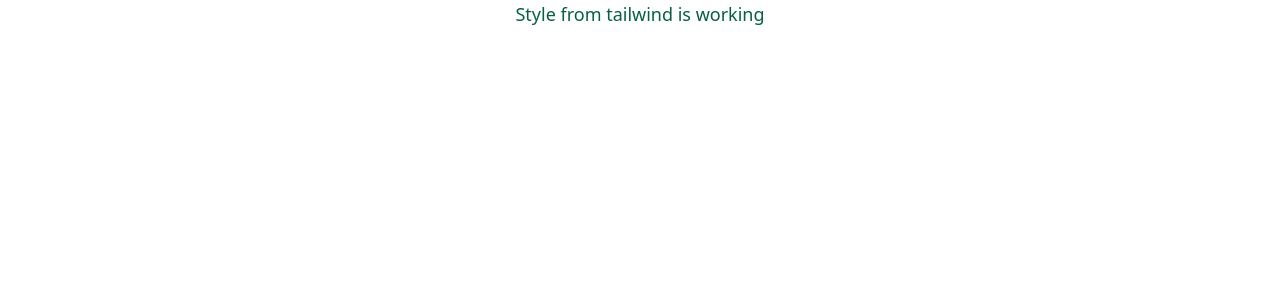
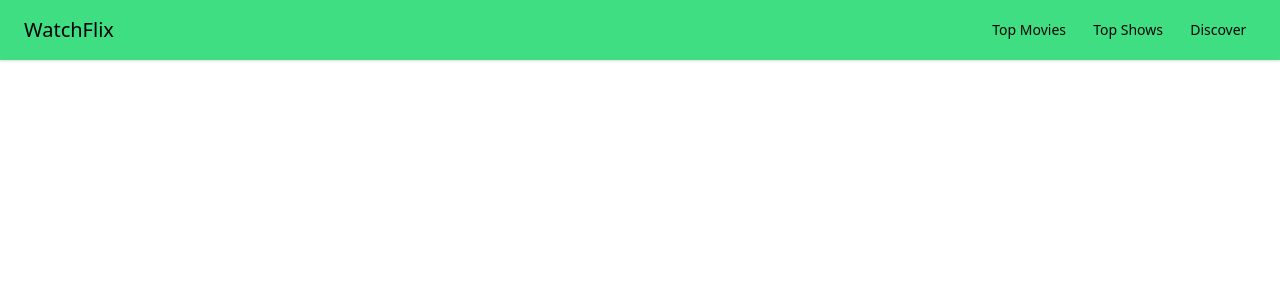
Before and after one commit to thoughtlessmind/watchflix, an Angular app: page / in a window 1280 px wide. Shown: the top 300 px of the page. Built offline with nearby package versions, Linux system fonts and the light colour scheme.

Commit message:
header added

```diff
--- a/src/app/app.component.html
+++ b/src/app/app.component.html
@@ -1,4 +1 @@
-<p class="text-center font-medium text-lg text-green-800">
-  Style from tailwind is working
-
-</p>
+<app-header></app-header>
--- a/src/app/app.module.ts
+++ b/src/app/app.module.ts
@@ -5,9 +5,11 @@
 
 import { AppRoutingModule } from './app-routing.module';
 import { AppComponent } from './app.component';
+import { HeaderComponent } from './components/header/header.component';
+import { LandingPageComponent } from './components/landing-page/landing-page.component';
 
 @NgModule({
-  declarations: [AppComponent],
+  declarations: [AppComponent, HeaderComponent, LandingPageComponent],
   imports: [BrowserModule, AppRoutingModule],
   providers: [],
   bootstrap: [AppComponent],
--- /dev/null
+++ b/src/app/components/header/header.component.html
@@ -0,0 +1,19 @@
+<header
+  class="
+    bg-primary
+    w-full
+    h-header
+    flex
+    items-center
+    justify-between
+    px-6
+    shadow
+  "
+>
+  <h1 class="text-xl font-medium">WatchFlix</h1>
+  <nav class="flex items-center gap-2 text-sm text-primary font-medium">
+    <a>Top Movies</a>
+    <a>Top Shows</a>
+    <a>Discover</a>
+  </nav>
+</header>
--- /dev/null
+++ b/src/app/components/header/header.component.scss
@@ -0,0 +1,12 @@
+nav {
+  a {
+    @apply cursor-pointer;
+    cursor: pointer;
+    border-radius: var(--rounded);
+    padding: 0.3rem 0.6rem;
+    &:hover {
+      background-color: var(--color-text-accent);
+      color: var(--color-bg-primary);
+    }
+  }
+}
--- /dev/null
+++ b/src/app/components/header/header.component.ts
@@ -0,0 +1,12 @@
+import { Component, OnInit } from '@angular/core';
+
+@Component({
+  selector: 'app-header',
+  templateUrl: './header.component.html',
+  styleUrls: ['./header.component.scss'],
+})
+export class HeaderComponent implements OnInit {
+  constructor() {}
+
+  ngOnInit(): void {}
+}
--- /dev/null
+++ b/src/app/components/landing-page/landing-page.component.html
@@ -0,0 +1 @@
+<p>landing-page works!</p>
--- /dev/null
+++ b/src/app/components/landing-page/landing-page.component.ts
@@ -0,0 +1,12 @@
+import { Component, OnInit } from '@angular/core';
+
+@Component({
+  selector: 'app-landing-page',
+  templateUrl: './landing-page.component.html',
+  styleUrls: ['./landing-page.component.scss'],
+})
+export class LandingPageComponent implements OnInit {
+  constructor() {}
+
+  ngOnInit(): void {}
+}
--- a/src/styles.scss
+++ b/src/styles.scss
@@ -1,4 +1,26 @@
 /* You can add global styles to this file, and also import other style files */
-@import 'tailwindcss/base';
-@import 'tailwindcss/components';
-@import 'tailwindcss/utilities';
+:root {
+  @apply light;
+  --header-height: 60px;
+  --rounded: 4px;
+}
+
+.dark {
+  --color-bg-primary: #050505;
+  --color-bg-secondary: #1e1e1e;
+  --color-text-primary: #3fde82;
+  --color-text-secondary: #e2fdff;
+  --color-text-accent: #34ff8f;
+}
+
+.light {
+  --color-bg-primary: #3fde82;
+  --color-bg-secondary: #3fde82;
+  --color-text-primary: #050505;
+  --color-text-secondary: #1e1e1e;
+  --color-text-accent: #05386b;
+}
+
+@tailwind base;
+@tailwind components;
+@tailwind utilities;
--- a/tailwind.config.js
+++ b/tailwind.config.js
@@ -2,10 +2,23 @@
   purge: [],
   darkMode: false, // or 'media' or 'class'
   theme: {
-    extend: {},
+    extend: {
+      backgroundColor: {
+        primary: 'var(--color-bg-primary)',
+        secondary: 'var(--color-bg-secondary)',
+      },
+      textColor: {
+        accent: 'var(--color-text-accent)',
+        primary: 'var(--color-text-primary)',
+        secondary: 'var(--color-text-secondary)',
+      },
+      height: {
+        header: 'var(--header-height)',
+      },
+    },
   },
   variants: {
     extend: {},
   },
   plugins: [],
-}
+};
```
Also changed, not shown: .eslintrc.json, src/app/components/landing-page/landing-page.component.scss (added), 2 other files (tests, documents, lock files or other folders).
